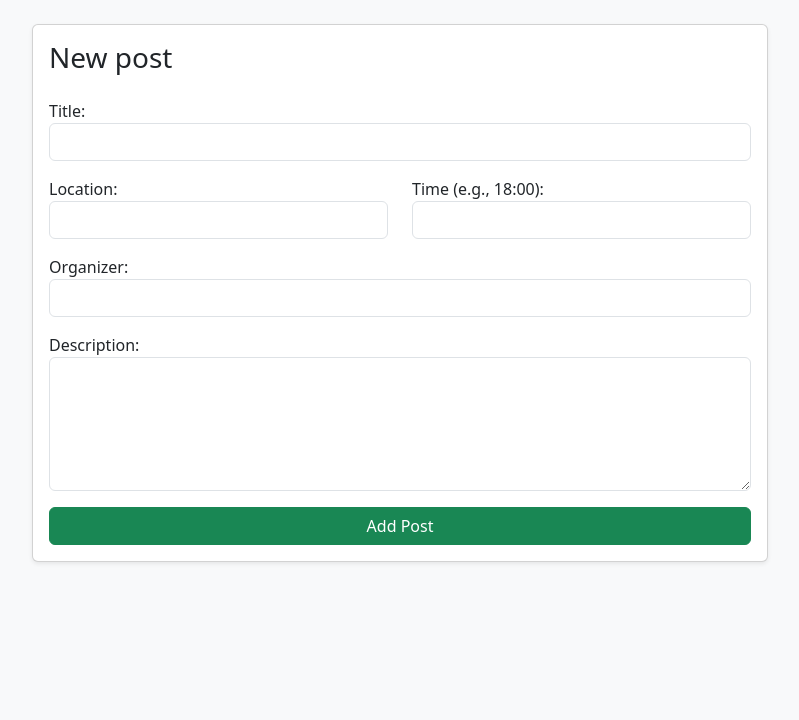
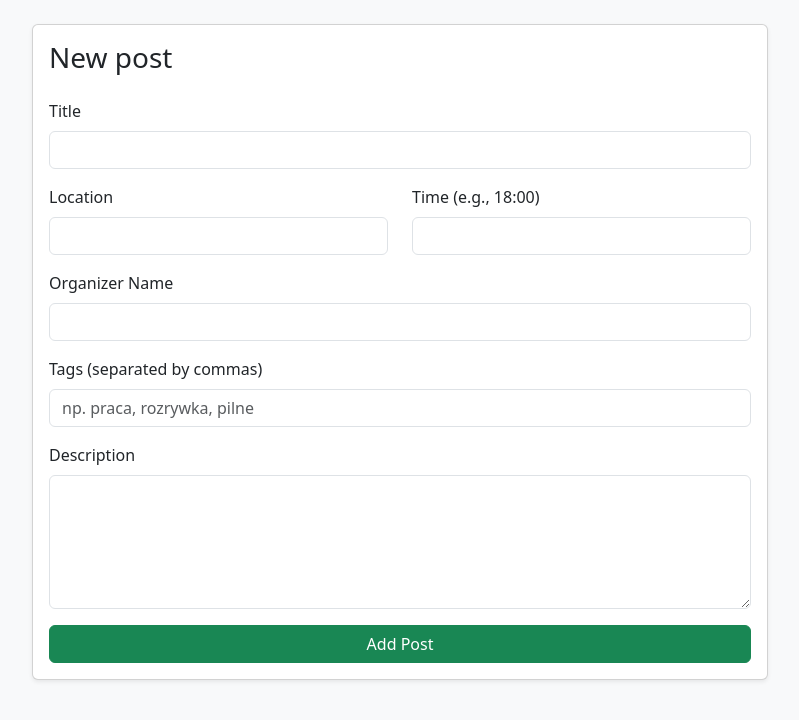
Before and after one commit to Roncik/Python, a Django app: page /post/new/ in a window 1280 px wide. Shown: the part 56-776 px from the top of the page, without its empty margins (240-1039 px from the left). Run offline with Django 5.2, Linux system fonts and the light colour scheme; the visitor is signed in with stand-in values (Sample User, id 1).

Commit message:
dodalem tagi dla postow. dodalem wyszukiwanie po opisie i tagach dla postow

```diff
--- a/Projekt04/eboard/forms.py
+++ b/Projekt04/eboard/forms.py
@@ -13,6 +13,12 @@ class RegistrationForm(forms.ModelForm):
             'username': forms.TextInput(attrs={'class': 'form-control'}),
             'email': forms.EmailInput(attrs={'class': 'form-control'}),
         }
+
+    def clean_username(self):
+        username = self.cleaned_data.get('username')
+        if User.objects.filter(username=username).exists():
+            raise forms.ValidationError("That username is taken. Please choose a different one.")
+        return username
 
     def clean_email(self):
         email = self.cleaned_data.get('email')
@@ -31,13 +37,13 @@ class RegistrationForm(forms.ModelForm):
 class PostForm(forms.ModelForm):
     class Meta:
         model = Post
-        fields = ['title', 'location', 'event_time', 'organizer', 'description']
-        labels = {'event_time': 'Time (e.g., 18:00)'}
+        fields = ['title', 'location', 'event_time', 'organizer', 'tags', 'description']
         widgets = {
             'title': forms.TextInput(attrs={'class': 'form-control'}),
             'location': forms.TextInput(attrs={'class': 'form-control'}),
             'event_time': forms.TextInput(attrs={'class': 'form-control'}),
             'organizer': forms.TextInput(attrs={'class': 'form-control'}),
+            'tags': forms.TextInput(attrs={'class': 'form-control', 'placeholder': 'np. praca, rozrywka, pilne'}),
             'description': forms.Textarea(attrs={'class': 'form-control', 'rows': 5}),
         }
 
--- a/Projekt04/eboard/models.py
+++ b/Projekt04/eboard/models.py
@@ -8,11 +8,19 @@ class Post(models.Model):
     location = models.CharField(max_length=100)
     event_time = models.CharField(max_length=50)
     organizer = models.CharField(max_length=100)
+    tags = models.CharField(max_length=200, blank=True, default='')
     date_posted = models.DateTimeField(default=timezone.now)
     author = models.ForeignKey(User, on_delete=models.CASCADE, related_name='posts')
 
     def __str__(self):
         return self.title
+
+    @property
+    def get_tags_list(self):
+        """Zamienia ciąg 'tag1, tag2' na listę ['tag1', 'tag2'] gotową do wyświetlenia"""
+        if self.tags:
+            return [tag.strip() for tag in self.tags.split(',') if tag.strip()]
+        return []
 
 class Comment(models.Model):
     content = models.TextField()
--- a/Projekt04/eboard/templates/eboard/create_post.html
+++ b/Projekt04/eboard/templates/eboard/create_post.html
@@ -8,31 +8,36 @@
                 <form method="POST" action="">
                     {% csrf_token %}
                     <div class="mb-3">
-                        {{ form.title.label_tag }}
+                        <label class="form-label">Title</label>
                         {{ form.title }}
-                        {{ form.title.errors }}
+                        {% for error in form.title.errors %}<span class="text-danger small">{{ error }}</span>{% endfor %}
                     </div>
                     <div class="row">
                         <div class="col-md-6 mb-3">
-                            {{ form.location.label_tag }}
+                            <label class="form-label">Location</label>
                             {{ form.location }}
-                            {{ form.location.errors }}
+                            {% for error in form.location.errors %}<span class="text-danger small">{{ error }}</span>{% endfor %}
                         </div>
                         <div class="col-md-6 mb-3">
-                            {{ form.event_time.label_tag }}
+                            <label class="form-label">Time (e.g., 18:00)</label>
                             {{ form.event_time }}
-                            {{ form.event_time.errors }}
+                            {% for error in form.event_time.errors %}<span class="text-danger small">{{ error }}</span>{% endfor %}
                         </div>
                     </div>
                     <div class="mb-3">
-                        {{ form.organizer.label_tag }}
+                        <label class="form-label">Organizer Name</label>
                         {{ form.organizer }}
-                        {{ form.organizer.errors }}
+                        {% for error in form.organizer.errors %}<span class="text-danger small">{{ error }}</span>{% endfor %}
                     </div>
                     <div class="mb-3">
-                        {{ form.description.label_tag }}
+                        <label class="form-label">Tags (separated by commas)</label>
+                        {{ form.tags }}
+                        {% for error in form.tags.errors %}<span class="text-danger small">{{ error }}</span>{% endfor %}
+                    </div>
+                    <div class="mb-3">
+                        <label class="form-label">Description</label>
                         {{ form.description }}
-                        {{ form.description.errors }}
+                        {% for error in form.description.errors %}<span class="text-danger small">{{ error }}</span>{% endfor %}
                     </div>
                     <div class="d-grid">
                         <button type="submit" class="btn btn-success">{% if 'Update' in legend %}Update Post{% else %}Add Post{% endif %}</button>
--- a/Projekt04/eboard/views.py
+++ b/Projekt04/eboard/views.py
@@ -1,6 +1,7 @@
 from django.shortcuts import render, redirect, get_object_or_404
 from django.contrib import messages
 from django.contrib.auth.decorators import login_required
+from django.contrib.auth import authenticate, login as django_login, logout as django_logout
 from django.contrib.auth.models import User
 from django.core.exceptions import PermissionDenied
 from django.db.models import Q
@@ -11,11 +12,13 @@ def home(request):
     search_query = request.GET.get('search', '')
     if search_query:
         posts = Post.objects.filter(
-            Q(title__icontains=search_query) | Q(location__icontains=search_query) |  Q(description__icontains=search_query)
+            Q(title__icontains=search_query) |
+            Q(location__icontains=search_query) |
+            Q(tags__icontains=search_query) |
+            Q(description__icontains=search_query)
         ).order_by('-date_posted')
     else:
         posts = Post.objects.all().order_by('-date_posted')
-
     return render(request, 'eboard/index.html', {'posts': posts, 'search_query': search_query})
 
 def register(request):
@@ -33,6 +36,29 @@ def register(request):
         form = RegistrationForm()
     return render(request, 'eboard/register.html', {'form': form, 'title': 'Register'})
 
+def login_view(request):
+    if request.user.is_authenticated:
+        return redirect('home')
+    if request.method == 'POST':
+        email = request.POST.get('email')
+        password = request.POST.get('password')
+        try:
+            user_obj = User.objects.get(email=email)
+            user = authenticate(username=user_obj.username, password=password)
+            if user is not None:
+                django_login(request, user)
+                next_page = request.GET.get('next')
+                return redirect(next_page) if next_page else redirect('home')
+            else:
+                messages.error(request, 'Login Unsuccessful. Please check email and password')
+        except User.DoesNotExist:
+            messages.error(request, 'Login Unsuccessful. Please check email and password')
+    return render(request, 'eboard/login.html', {'title': 'Login'})
+
+def logout_view(request):
+    django_logout(request)
+    return redirect('home')
+
 @login_required
 def new_post(request):
     if request.method == 'POST':
@@ -49,7 +75,6 @@ def new_post(request):
 
 def post_detail(request, post_id):
     post = get_object_or_404(Post, pk=post_id)
-    form = CommentForm()
     if request.method == 'POST':
         if not request.user.is_authenticated:
             messages.error(request, 'You need to login to comment.')
@@ -62,6 +87,8 @@ def post_detail(request, post_id):
             comment.save()
             messages.success(request, 'Comment added!')
             return redirect('post-detail', post_id=post.id)
+    else:
+        form = CommentForm()
     return render(request, 'eboard/post.html', {'title': post.title, 'post': post, 'form': form})
 
 @login_required
@@ -94,10 +121,11 @@ def delete_post(request, post_id):
 def myposts(request):
     search_query = request.GET.get('search', '')
     if search_query:
-        posts = Post.objects.filter(
-            author=request.user
-        ).filter(
-            Q(title__icontains=search_query) | Q(location__icontains=search_query) |  Q(description__icontains=search_query)
+        posts = Post.objects.filter(author=request.user).filter(
+            Q(title__icontains=search_query) |
+            Q(location__icontains=search_query) |
+            Q(tags__icontains=search_query) |
+            Q(description__icontains=search_query)
         ).order_by('-date_posted')
     else:
         posts = Post.objects.filter(author=request.user).order_by('-date_posted')
@@ -107,10 +135,3 @@ def myposts(request):
 def mycomments(request):
     comments = Comment.objects.filter(author=request.user).order_by('-date_posted')
     return render(request, 'eboard/my_comments.html', {'comments': comments})
-
-# Obsługa błędów w widokach (wymaga DEBUG=False)
-def handler404(request, exception):
-    return render(request, 'eboard/404.html', status=404)
-
-def handler500(request):
-    return render(request, 'eboard/500.html', status=500)
```
Also changed, not shown: Projekt04/eboard/templates/eboard/index.html (+10 -2 lines), Projekt04/eboard/templates/eboard/my_posts.html (+10 -2 lines), Projekt04/eboard/templates/eboard/post.html (+11 -2 lines), Projekt04/eboard/migrations/0002_post_tags.py (added).
